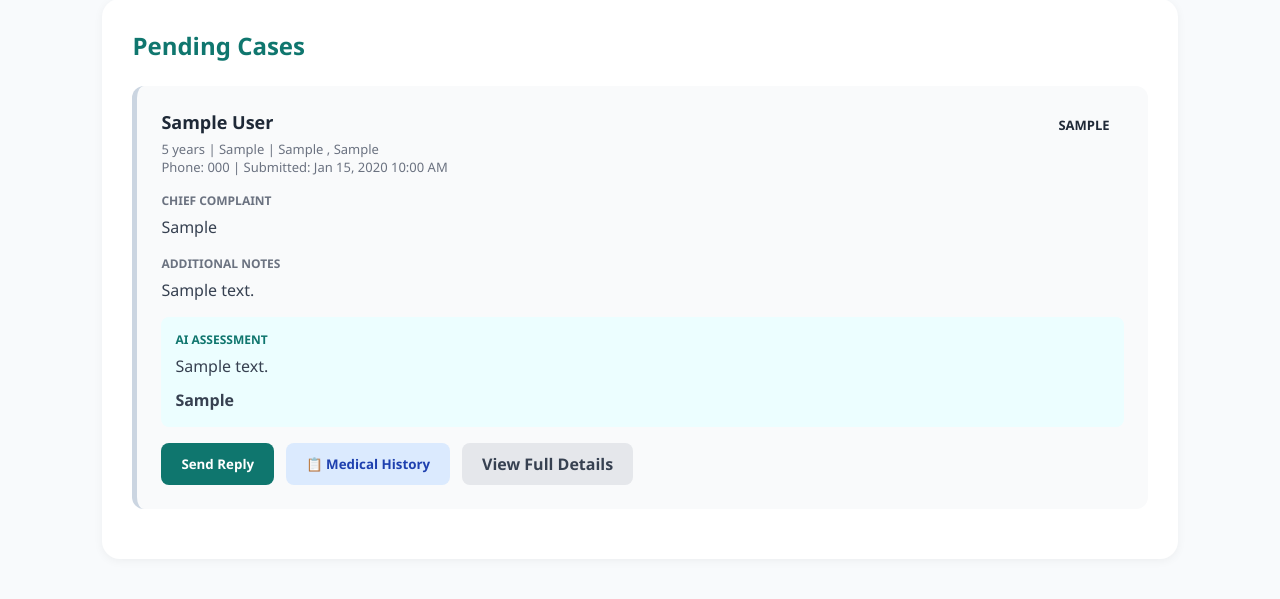
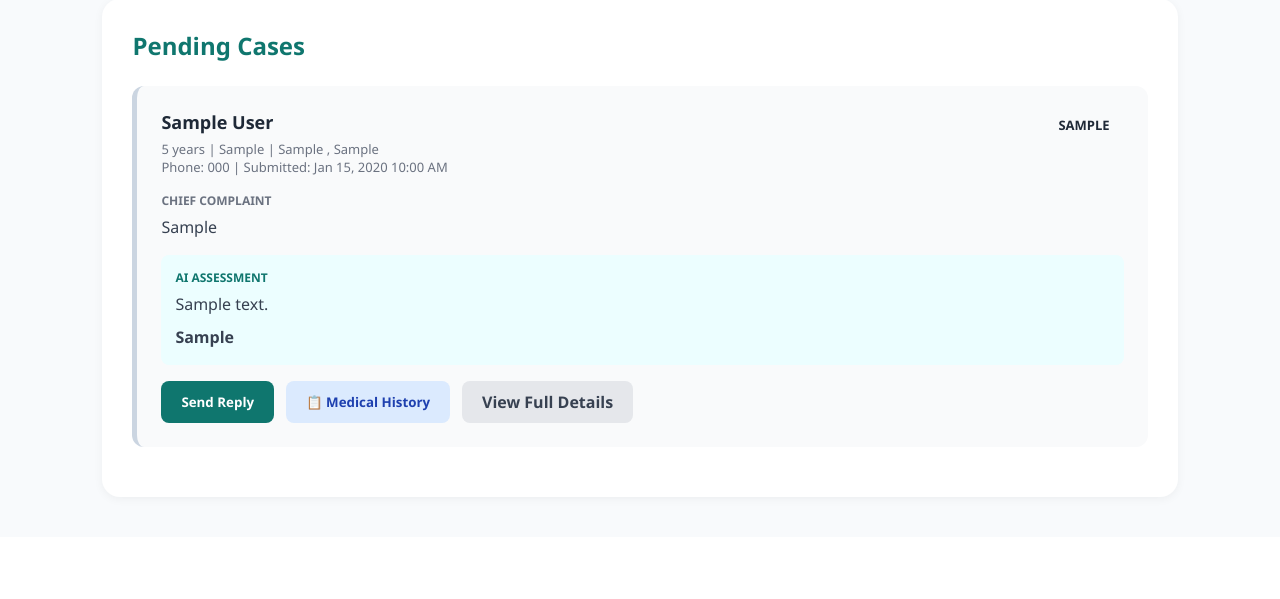
Before and after one commit to thecrazyscorp/FutureBuilders2025_NSU_Sicario, a PHP site: page /doctor_dashboard.php in a window 1280 px wide. Shown: the part 506-1105 px from the top of the page. After the commit the page ends 1005 px from the top, so only its background shows below. Run offline with PHP 8.4, Linux system fonts and the light colour scheme; the visitor is signed in with stand-in values (Sample User, id 1); tables that the repository leaves empty or names only in its code hold one stand-in row (values such as "Sample post").

Commit message:
fixed small issue

```diff
--- a/doctor_dashboard.php
+++ b/doctor_dashboard.php
@@ -842,13 +842,6 @@ input:checked + .slider:before {
                         </div>
                         <?php endif; ?>
 
-                        <?php if ($case['additional_notes']): ?>
-                        <div class="case-section">
-                            <div class="case-label">Additional Notes</div>
-                            <div class="case-text"><?php echo nl2br(htmlspecialchars($case['additional_notes'])); ?></div>
-                        </div>
-                        <?php endif; ?>
-
                         <?php if ($case['ai_summary']): ?>
                         <div class="ai-summary">
                             <div class="case-label">AI Assessment</div>
```
